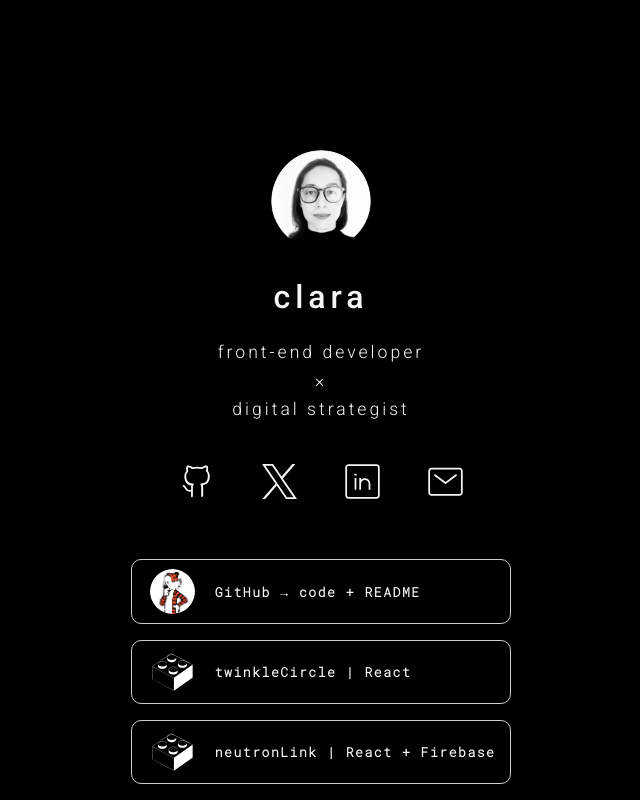
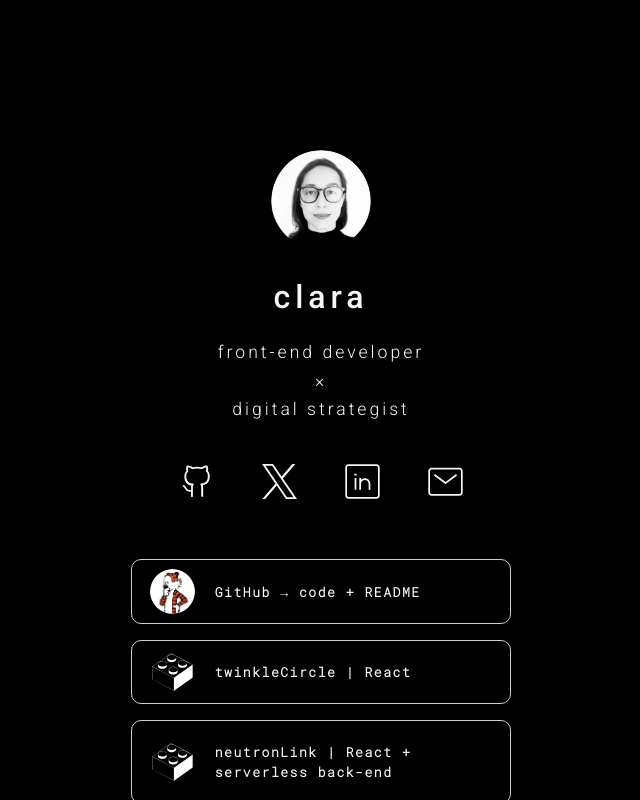
Before and after one commit to clasei/clara, a React (Create React App) app: page / in a window 1280 px wide. Shown: the top 800 px of the page, without its empty margins (319-959 px from the left). Built offline with nearby package versions, Linux system fonts and the light colour scheme.

Commit message:
projects updated

```diff
--- a/src/components/ProjectLinks/ProjectLinks.js
+++ b/src/components/ProjectLinks/ProjectLinks.js
@@ -18,7 +18,7 @@ const projects = [
         image: projectLogo
     },
     {
-        name: "neutronLink | React + Firebase",
+        name: "neutronLink | React + serverless back-end",
         link: "https://neutron-link-0.web.app/",
         image: projectLogo
     },
```
